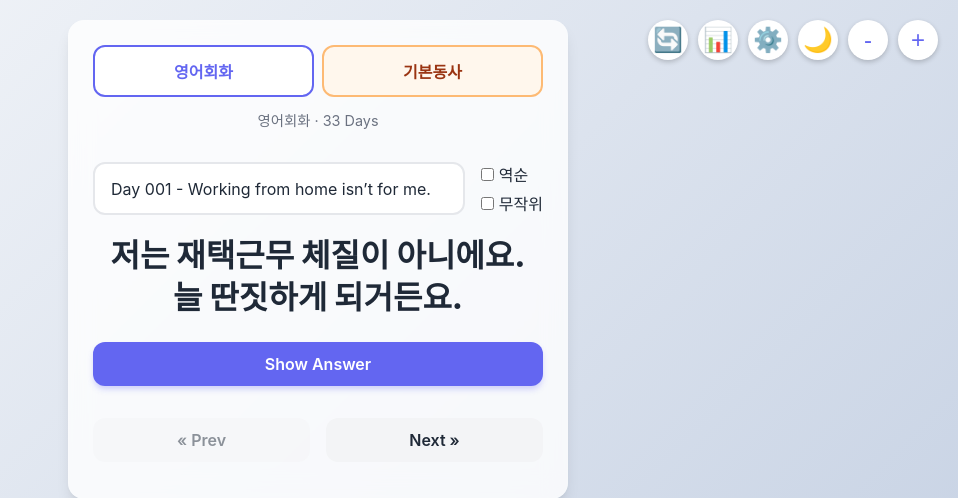
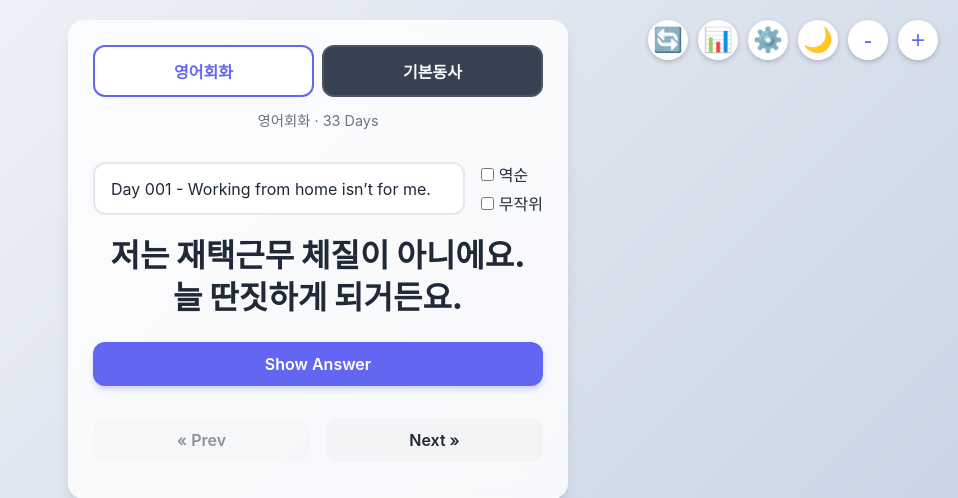
Before and after one commit to asher8554/English-conversation-memorization-site, a PHP site: page / in a window 1280 px wide. Shown: the top 498 px of the page, without its empty margins (322-1280 px from the left). Run offline with PHP 8.4, Linux system fonts and the light colour scheme.

Commit message:
style: 비선택 코스 버튼 어둡게 표시

```diff
--- a/index.html
+++ b/index.html
@@ -5,7 +5,7 @@
     <meta charset="UTF-8">
     <meta name="viewport" content="width=device-width, initial-scale=1.0">
     <title>English Conversation Memorization</title>
-    <link rel="stylesheet" href="style.css?v=6">
+    <link rel="stylesheet" href="style.css?v=7">
 </head>
 
 <body>
--- a/style.css
+++ b/style.css
@@ -69,9 +69,9 @@ body {
 }
 
 .course-btn {
-  border: 2px solid var(--input-border);
-  background: var(--input-bg);
-  color: var(--text-color);
+  border: 2px solid #4b5563;
+  background: #374151;
+  color: #f9fafb;
   border-radius: 12px;
   padding: 0.75rem 0.5rem;
   font-family: inherit;
@@ -81,25 +81,18 @@ body {
   transition: all 0.2s ease;
 }
 
-.course-btn[data-course-id="conversation"] {
-  background: #ffffff;
-  color: #1f2937;
+.course-btn:not(.active):hover {
+  border-color: #6b7280;
+  background: #4b5563;
+  color: white;
 }
 
-.course-btn[data-course-id="conversation"]:hover,
 .course-btn[data-course-id="conversation"].active {
   border-color: var(--primary-color);
   background: #ffffff;
   color: var(--primary-color);
 }
 
-.course-btn[data-course-id="basic-verbs"] {
-  border-color: #fdba74;
-  background: #fff7ed;
-  color: #9a3412;
-}
-
-.course-btn[data-course-id="basic-verbs"]:hover,
 .course-btn[data-course-id="basic-verbs"].active {
   border-color: #ea580c;
   background: #f97316;
```
Also changed, not shown: checklist.md (+7 -0 lines), context-notes.md (+1 -0 lines).
